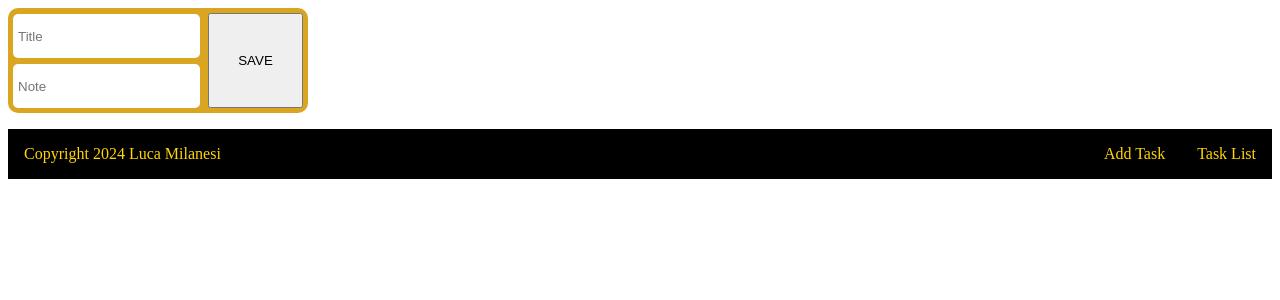
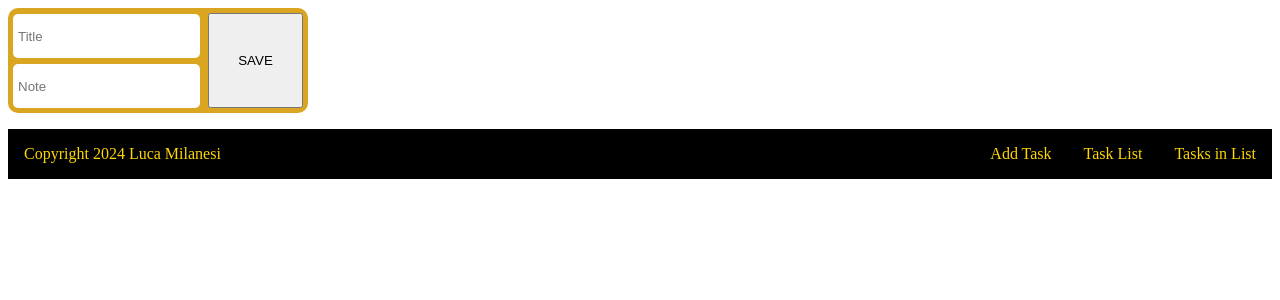
Before and after one commit to milanesiluca/todoList, a React (Vite) app: page / in a window 1280 px wide. Shown: the top 300 px of the page. Built offline with nearby package versions, Linux system fonts and the light colour scheme.

Commit message:
third page

```diff
--- a/src/App.tsx
+++ b/src/App.tsx
@@ -38,7 +38,6 @@ function App() {
   return (
     <>
       <Outlet context={toDoContext}/>
-
       <Footer />
     </>
   )
--- /dev/null
+++ b/src/Pages/NumberOfTaskPage.tsx
@@ -0,0 +1,10 @@
+import { ReactElement } from "react";
+import { useOutletContext } from "react-router-dom"
+import { IToDoListContext } from "../interfaces/interfaces";
+
+export function TaskCounter() : ReactElement {
+
+    const context = useOutletContext<IToDoListContext>();
+
+    return <h1>Number of tasks: {context.tasks.length}</h1>
+}
--- a/src/components/Footer.tsx
+++ b/src/components/Footer.tsx
@@ -9,6 +9,7 @@ export function Footer() : ReactElement {
         <div className="links">
             <Link to="/">Add Task</Link>
             <Link to="/task-list">Task List</Link>
+            <Link to="/tasks">Tasks in List</Link>
 
         </div>
     </footer>
--- a/src/router.tsx
+++ b/src/router.tsx
@@ -2,10 +2,12 @@ import { createBrowserRouter, createRoutesFromElements, Route } from "react-rout
 import App from "./App";
 import { InsertTaksFormPage } from "./Pages/ToDoFormPage";
 import { TaskListPage } from "./Pages/TaskListPage";
+import { TaskCounter } from "./Pages/NumberOfTaskPage";
 
 export const router = createBrowserRouter(createRoutesFromElements(
     <Route path="/" element={<App />}>
         <Route index element={<InsertTaksFormPage />} />
         <Route path="task-list" element={<TaskListPage />} />
+        <Route path="tasks" element={<TaskCounter />} />
     </Route>
 ))
```
